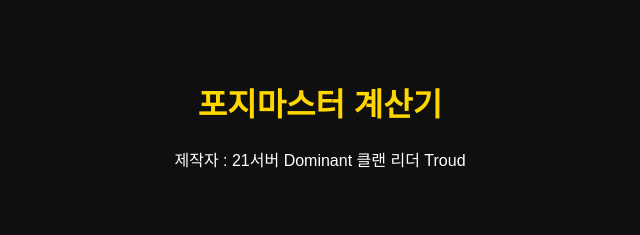
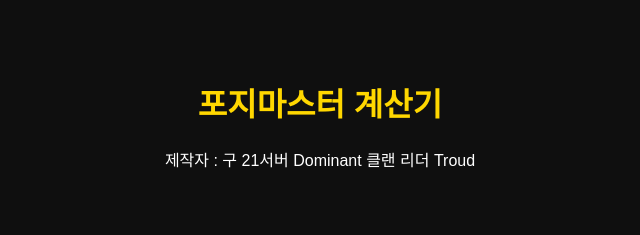
Before and after one commit to D-Troud/forge-master-calculator-1117, a plain HTML site: page index.html in a window 1280 px wide. Shown: the top 235 px of the page, 320-960 px from the left. Drawn offline with Linux system fonts and the light colour scheme.

Commit message:
Update index.html

```diff
--- a/index.html
+++ b/index.html
@@ -25,7 +25,7 @@ button:hover{background:#333;}
 <body>
 
 <h1>포지마스터 계산기</h1>
-<p>제작자 : 21서버 Dominant 클랜 리더 Troud</p>
+<p>제작자 : 구 21서버 Dominant 클랜 리더 Troud</p>
 
 <br><br>
 
```
